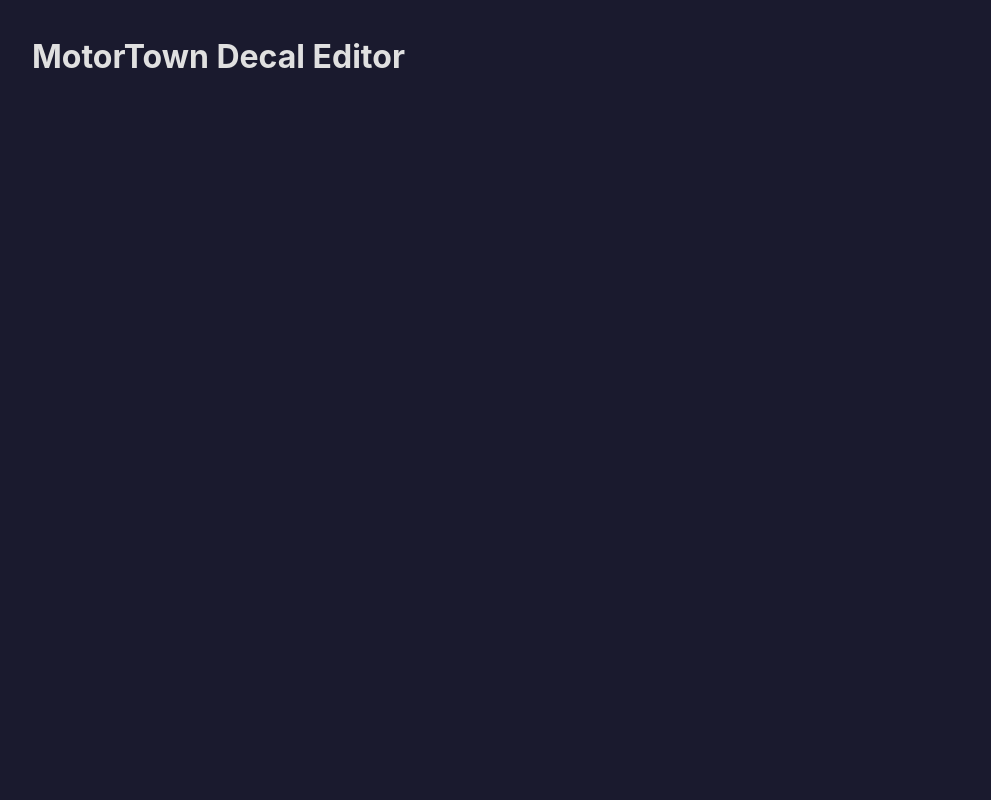
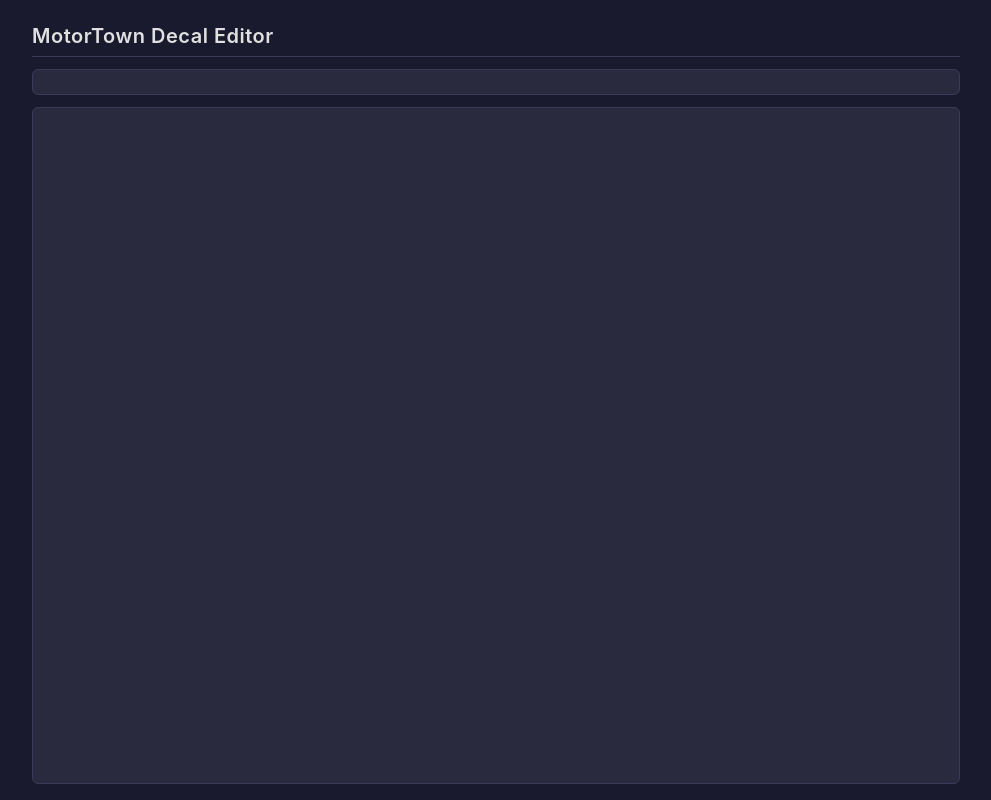
Before and after one commit to luggage66/motortown-decal-tool, a React (Vite) app: page / in a window 1280 px wide. Shown: the whole page, without its empty margins (144-1135 px from the left). Built offline with nearby package versions, Linux system fonts and the light colour scheme; what @adobe/react-spectrum would draw is missing.

Commit message:
Phase 3 - Shell

```diff
--- /dev/null
+++ b/src/App.module.css
@@ -0,0 +1,47 @@
+.shell {
+  max-width: 960px;
+  margin: 0 auto;
+  padding: 16px;
+  display: flex;
+  flex-direction: column;
+  gap: 12px;
+  min-height: 100vh;
+}
+
+.header {
+  padding: 8px 0;
+  border-bottom: 1px solid var(--border-subtle);
+}
+
+.title {
+  margin: 0;
+  font-size: 20px;
+  font-weight: 600;
+  letter-spacing: 0.5px;
+  color: var(--text-primary);
+}
+
+.section {
+  background: var(--bg-card);
+  border: 1px solid var(--border-subtle);
+  border-radius: 6px;
+  padding: 12px;
+}
+
+.layerListSection {
+  composes: section;
+  flex: 1;
+  overflow-y: auto;
+  min-height: 200px;
+}
+
+/* Checkerboard pattern for alpha visualization behind color swatches */
+.checkerboard {
+  background-image:
+    linear-gradient(45deg, #444 25%, transparent 25%),
+    linear-gradient(-45deg, #444 25%, transparent 25%),
+    linear-gradient(45deg, transparent 75%, #444 75%),
+    linear-gradient(-45deg, transparent 75%, #444 75%);
+  background-size: 8px 8px;
+  background-position: 0 0, 0 4px, 4px -4px, -4px 0;
+}
--- a/src/App.tsx
+++ b/src/App.tsx
@@ -1,10 +1,24 @@
 import { Provider, darkTheme } from '@adobe/react-spectrum'
+import { Header } from './components/Header'
+import styles from './App.module.css'
 
 function App() {
   return (
     <Provider theme={darkTheme} colorScheme="dark">
-      <div style={{ maxWidth: 960, margin: '0 auto', padding: '16px' }}>
-        <h1>MotorTown Decal Editor</h1>
+      <div className={styles.shell}>
+        <Header />
+
+        {/* Phase 3: ImportArea */}
+        <section className={styles.section} />
+
+        {/* Phase 7: Toolbar (Undo/Redo) */}
+
+        {/* Phase 6: ColorPalette */}
+
+        {/* Phase 4: LayerList */}
+        <section className={styles.layerListSection} />
+
+        {/* Phase 3: ExportBar */}
       </div>
     </Provider>
   )
--- /dev/null
+++ b/src/components/Header.tsx
@@ -0,0 +1,9 @@
+import styles from '../App.module.css'
+
+export function Header() {
+  return (
+    <header className={styles.header}>
+      <h1 className={styles.title}>MotorTown Decal Editor</h1>
+    </header>
+  )
+}
--- a/src/index.css
+++ b/src/index.css
@@ -5,6 +5,7 @@
   --border-subtle: #3a3a5a;
   --text-primary: #e0e0e0;
   --text-secondary: #a0a0b0;
+  --accent: #6c8cff;
 }
 
 * {
@@ -16,8 +17,21 @@
   background: var(--bg-base);
   color: var(--text-primary);
   font-family: -apple-system, BlinkMacSystemFont, 'Segoe UI', sans-serif;
+  font-size: 14px;
 }
 
 #root {
   min-height: 100vh;
 }
+
+/* Monospace font for all numeric inputs */
+input[type="number"],
+input[inputmode="numeric"],
+.spectrum-Textfield-input[type="number"] {
+  font-family: 'SF Mono', 'Fira Code', 'Cascadia Code', 'Consolas', monospace;
+}
+
+/* Compact React Spectrum overrides for game-tool density */
+.spectrum-Field {
+  margin-bottom: 0;
+}
```
